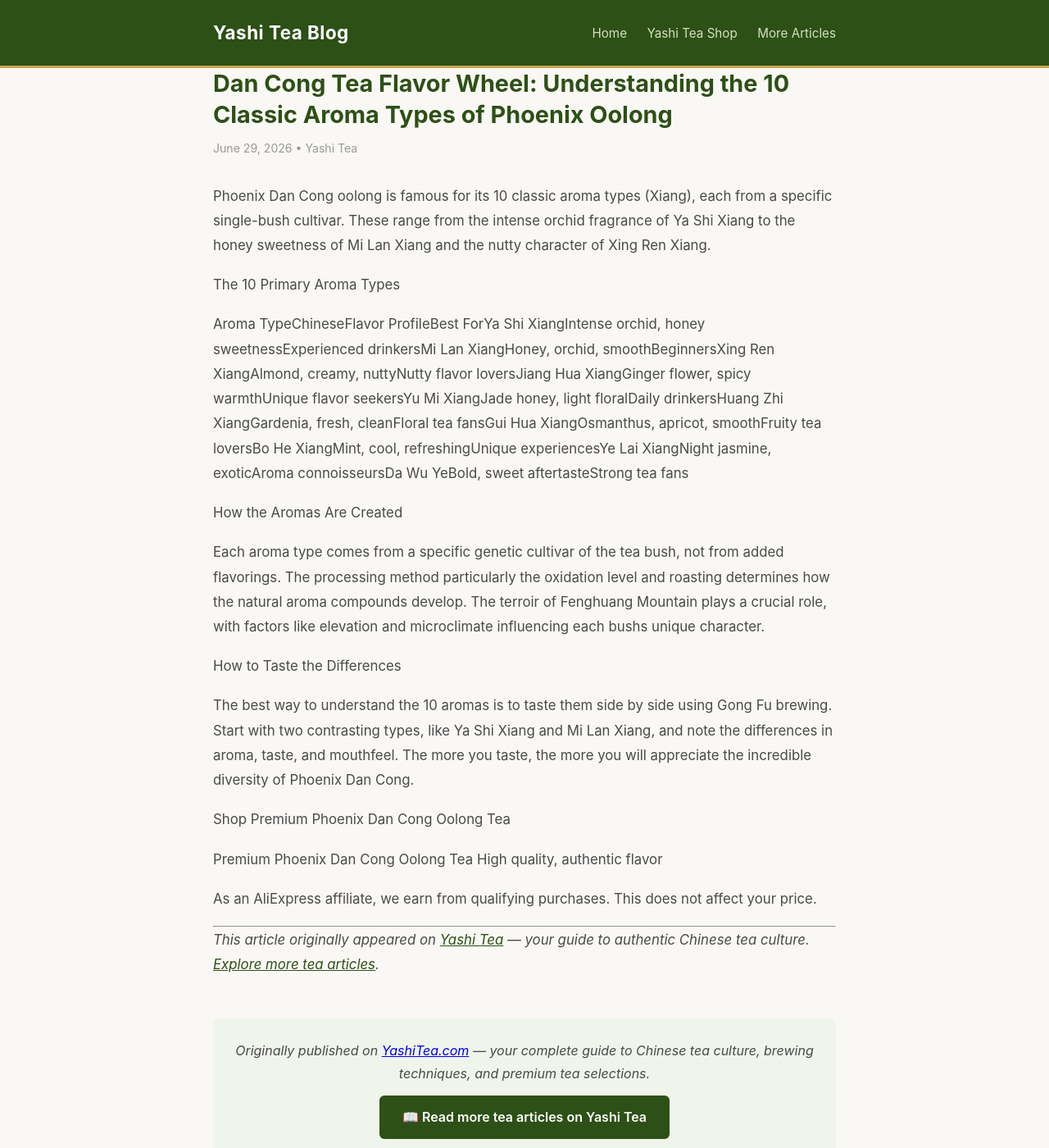
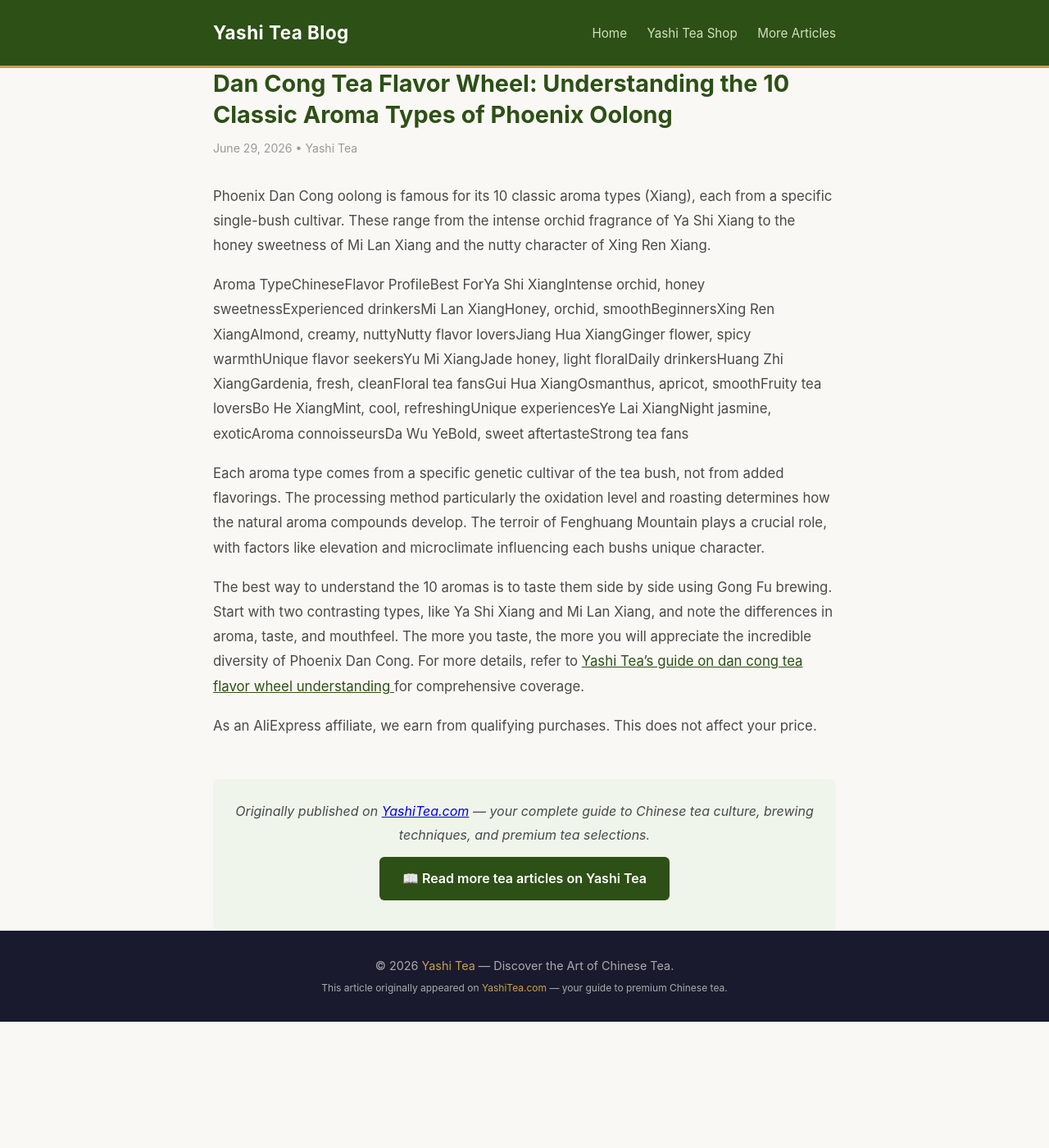
Before and after one commit to keikiqiu/yashitea-blog, a Jekyll site: the page built from _posts/2026-06-29-dan-cong-tea-flavor-wheel-understanding-the-10-classic-aroma-types-of-phoenix-oolong.md, in a window 1280 px wide and 1400 px high. Shown: the whole window at 82% size. Built offline with Jekyll 4.4.1, drawn with Linux system fonts in a browser that asks for light colours.

Commit message:
Fix: contextual backlinks for dan-cong-tea-flavor-wheel-understanding-the-10-classic-aroma-types-of-phoenix-oolong

```diff
--- a/_posts/2026-06-29-dan-cong-tea-flavor-wheel-understanding-the-10-classic-aroma-types-of-phoenix-oolong.md
+++ b/_posts/2026-06-29-dan-cong-tea-flavor-wheel-understanding-the-10-classic-aroma-types-of-phoenix-oolong.md
@@ -7,30 +7,10 @@
 
 Phoenix Dan Cong oolong is famous for its 10 classic aroma types (Xiang), each from a specific single-bush cultivar. These range from the intense orchid fragrance of Ya Shi Xiang to the honey sweetness of Mi Lan Xiang and the nutty character of Xing Ren Xiang.
 
-
-
-
-The 10 Primary Aroma Types
-
 Aroma TypeChineseFlavor ProfileBest ForYa Shi XiangIntense orchid, honey sweetnessExperienced drinkersMi Lan XiangHoney, orchid, smoothBeginnersXing Ren XiangAlmond, creamy, nuttyNutty flavor loversJiang Hua XiangGinger flower, spicy warmthUnique flavor seekersYu Mi XiangJade honey, light floralDaily drinkersHuang Zhi XiangGardenia, fresh, cleanFloral tea fansGui Hua XiangOsmanthus, apricot, smoothFruity tea loversBo He XiangMint, cool, refreshingUnique experiencesYe Lai XiangNight jasmine, exoticAroma connoisseursDa Wu YeBold, sweet aftertasteStrong tea fans
-
-How the Aromas Are Created
 
 Each aroma type comes from a specific genetic cultivar of the tea bush, not from added flavorings. The processing method  particularly the oxidation level and roasting  determines how the natural aroma compounds develop. The terroir of Fenghuang Mountain plays a crucial role, with factors like elevation and microclimate influencing each bushs unique character.
 
-How to Taste the Differences
-
-The best way to understand the 10 aromas is to taste them side by side using Gong Fu brewing. Start with two contrasting types, like Ya Shi Xiang and Mi Lan Xiang, and note the differences in aroma, taste, and mouthfeel. The more you taste, the more you will appreciate the incredible diversity of Phoenix Dan Cong.
-
-
-
-
- Shop Premium Phoenix Dan Cong Oolong Tea
-
- Premium Phoenix Dan Cong Oolong Tea  High quality, authentic flavor
+The best way to understand the 10 aromas is to taste them side by side using Gong Fu brewing. Start with two contrasting types, like Ya Shi Xiang and Mi Lan Xiang, and note the differences in aroma, taste, and mouthfeel. The more you taste, the more you will appreciate the incredible diversity of Phoenix Dan Cong.  For more details, refer to [Yashi Tea's guide on dan cong tea flavor wheel understanding ](https://www.yashitea.com/dan-cong-tea-flavor-wheel-understanding-the-10-classic-aroma-types-of-phoenix-oolong/) for comprehensive coverage.
 
 As an AliExpress affiliate, we earn from qualifying purchases. This does not affect your price.
-
----
-
-*This article originally appeared on [Yashi Tea](https://www.yashitea.com/dan-cong-tea-flavor-wheel-understanding-the-10-classic-aroma-types-of-phoenix-oolong/) — your guide to authentic Chinese tea culture. [Explore more tea articles](https://www.yashitea.com/blog).*
```
